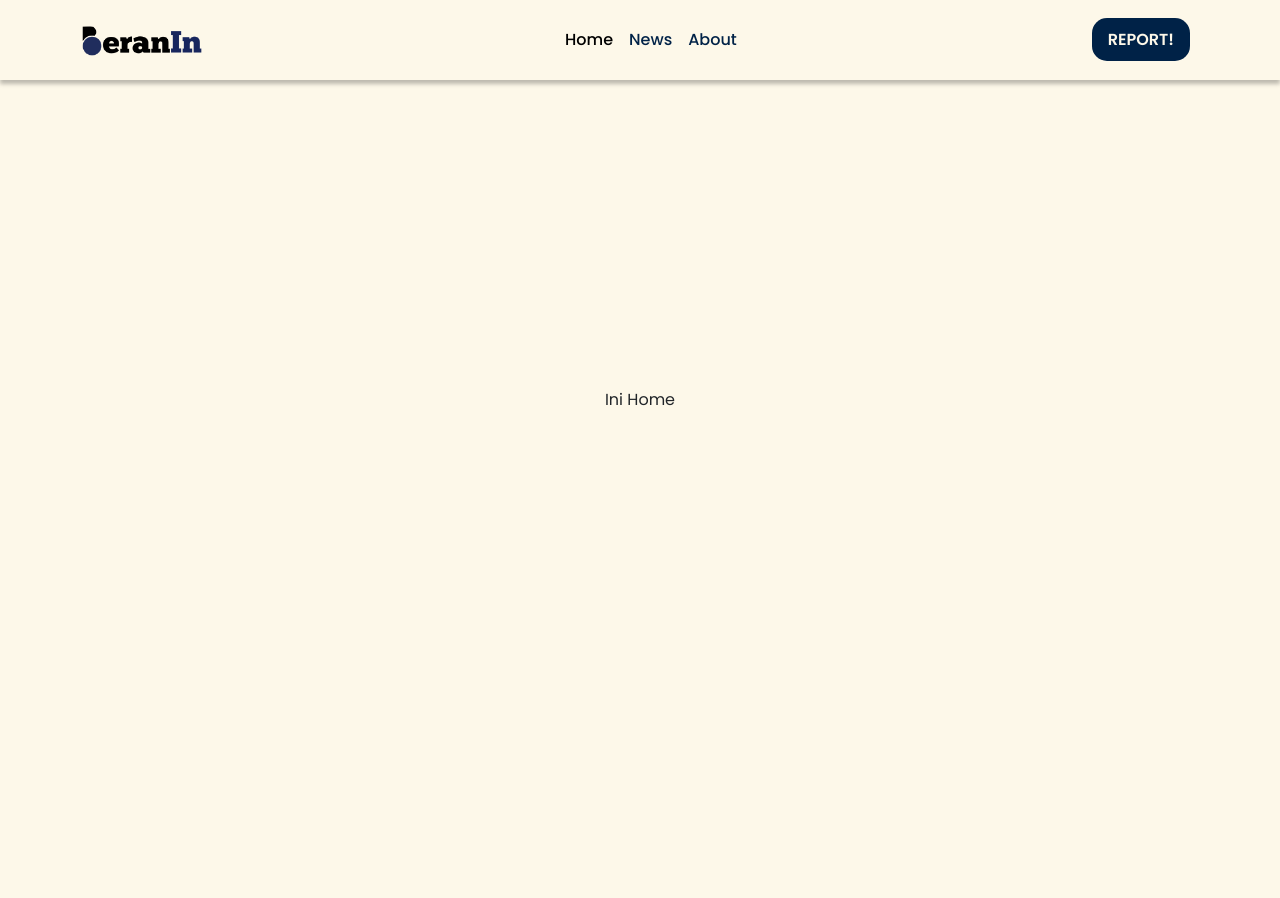
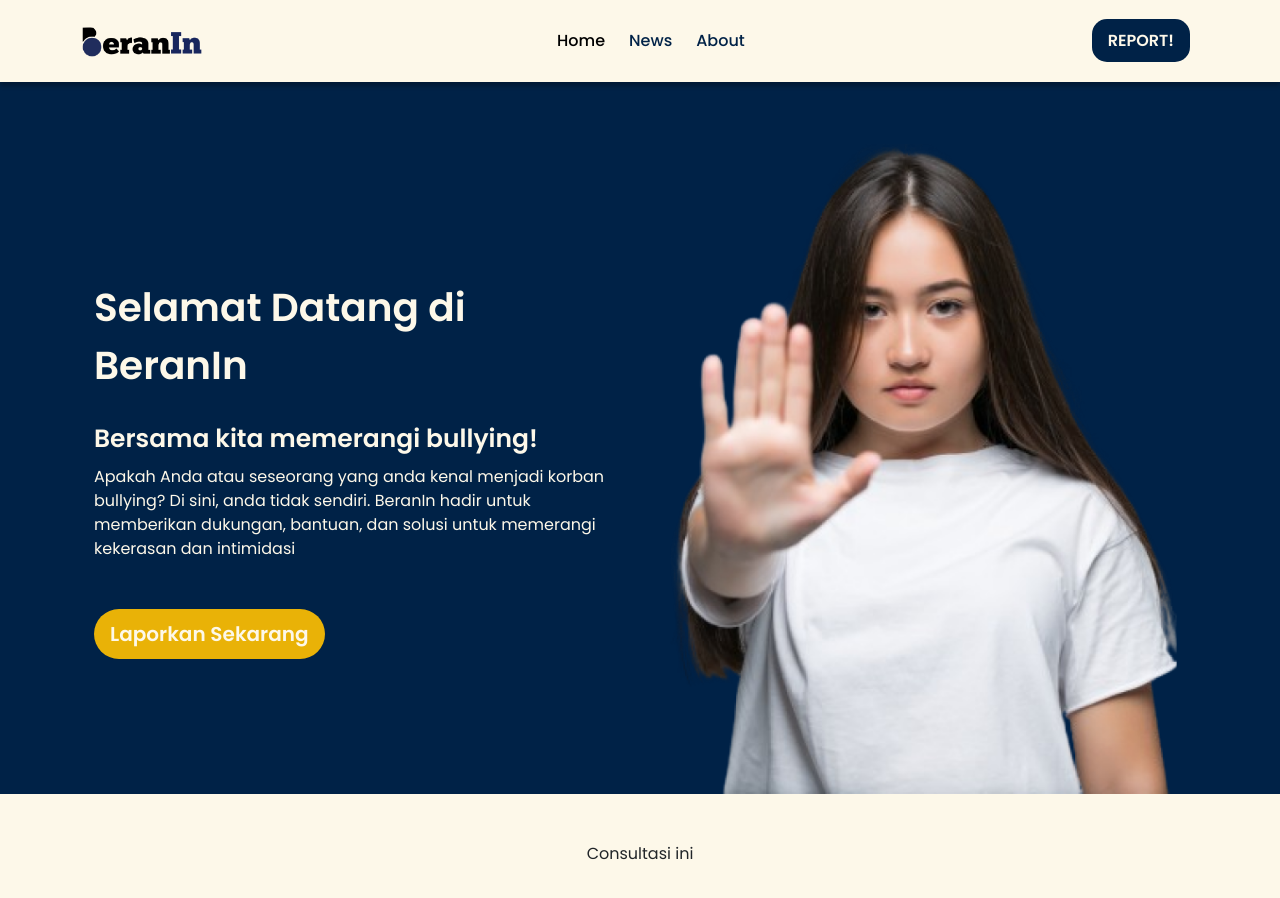
Before and after one commit to ulumfr/beranin, a React (Create React App) app in the folder client/: page / in a window 1280 px wide. Shown: the top 898 px of the page. Before the commit the page ends 800 px from the top, so only its background shows below. Built offline with nearby package versions, Linux system fonts and the light colour scheme.

Commit message:
add: hero section

```diff
--- a/client/package.json
+++ b/client/package.json
@@ -7,6 +7,7 @@
     "@testing-library/react": "^13.4.0",
     "@testing-library/user-event": "^13.5.0",
     "bootstrap": "^5.3.3",
+    "framer-motion": "^11.0.24",
     "react": "^18.2.0",
     "react-bootstrap": "^2.10.2",
     "react-dom": "^18.2.0",
--- a/client/src/App.js
+++ b/client/src/App.js
@@ -5,6 +5,7 @@ import NotFoundPage from "./pages/notfound";
 import HomePage from "./pages/home/home";
 import NewsPage from "./pages/news/news";
 import AboutPage from "./pages/about/about";
+import { AnimatePresence } from "framer-motion";
 
 const DefaultLayout = ({ children }) => (
   <div>
@@ -18,6 +19,7 @@ const App = () => {
 
   return (
     <>
+      <AnimatePresence>
         <Routes location={location} key={location.pathname}>
           <Route path="*" element={<Navigate to="/404" replace />} />
           <Route path="/404" element={<NotFoundPage />} />
@@ -46,6 +48,7 @@ const App = () => {
             }
           />
         </Routes>
+      </AnimatePresence>
     </>
   );
 };
--- a/client/src/assets/css/style.css
+++ b/client/src/assets/css/style.css
@@ -54,11 +54,69 @@ h4 {
   color: var(--primary-color);
 }
 
+.custom-navbar {
+  background-color: var(--secondary-color);
+  transition: 0.4s;
+  padding: 20px 0;
+  box-shadow: 0px 4px 4px 0px rgba(0, 0, 0, 0.25);
+}
+
+.menu-icon {
+  font-size: var(--h2-font-size);
+  color: var(--primary-color);
+}
+
 .custom-button-report {
   background-color: var(--primary-color);
   color: var(--secondary-color);
   padding: 10px 16px;
+  border: 0;
   border-radius: 15px;
   font-size: var(--h5-font-size);
   font-weight: var(--font-semibold);
 }
+
+.custom-button-report:hover {
+  background-color: var(--tertiary-color);
+  color: var(--primary-color);
+}
+
+/*========== Home ==========*/
+.hero-section {
+  background-color: var(--primary-color);
+}
+
+.hero_one {
+  font-size: var(--h1-font-size);
+  font-weight: var(--font-bold);
+}
+
+.hero_two {
+  font-size: var(--h3-font-size);
+  font-weight: 600;
+}
+
+.hero_three {
+  font-size: var(--h5-font-size);
+  font-weight: 400;
+}
+
+.hero_two,
+.hero_one,
+.hero_three {
+  color: var(--secondary-color);
+}
+
+.custom-button-hero {
+  background-color: var(--tertiary-color);
+  color: var(--secondary-color);
+  font-weight: var(--font-bold);
+  font-size: var(--h4-font-size);
+  border-radius: 40px;
+  border: 0;
+  padding: 10px 16px;
+}
+
+.custom-button-hero:hover {
+  color: var(--primary-color);
+}
--- a/client/src/components/navbar.jsx
+++ b/client/src/components/navbar.jsx
@@ -1,24 +1,12 @@
 import React from "react";
-import {
-  Navbar as Navbar,
-  Container,
-  Image,
-  Nav,
-  Button,
-} from "react-bootstrap";
+import { Navbar, Container, Image, Nav } from "react-bootstrap";
 import { NavLink } from "react-router-dom";
 import logo from "../assets/img/logo.png";
+import { motion } from "framer-motion";
 
 const NavBar = () => {
   return (
-    <Navbar
-      expand="lg"
-      fixed="top"
-      style={{
-        height: "80px",
-        boxShadow: "0px 4px 4px 0px rgba(0, 0, 0, 0.25)",
-      }}
-    >
+    <Navbar expand="lg" fixed="top" className="custom-navbar">
       <Container>
         <Navbar.Brand href="/">
           <Image
@@ -33,9 +21,13 @@ const NavBar = () => {
           aria-controls="navbarSupportedContent"
           aria-expanded="false"
           aria-label="Toggle navigation"
-        />
-        <Navbar.Collapse id="navbarSupportedContent">
-          <Nav className="mx-auto">
+        >
+          <div className="menu-icon">
+            <i className="bx bx-menu"></i>
+          </div>
+        </Navbar.Toggle>
+        <Navbar.Collapse id="navbarSupportedContent" className="text-center">
+          <Nav className="mx-auto gap-2">
             <Nav.Item>
               <Nav.Link as={NavLink} to="/" className="fw-medium custom-link">
                 Home
@@ -62,10 +54,12 @@ const NavBar = () => {
               </Nav.Link>
             </Nav.Item>
           </Nav>
-          <Nav className="gap-2">
-            <Nav.Link as={NavLink} to="/login">
-              <span className="custom-button-report">REPORT!</span>
-            </Nav.Link>
+          <Nav>
+            <motion.div whileHover={{ scale: 1.1 }}>
+              <Nav.Link as={NavLink} to="/login">
+                <span className="custom-button-report">REPORT!</span>
+              </Nav.Link>
+            </motion.div>
           </Nav>
         </Navbar.Collapse>
       </Container>
--- /dev/null
+++ b/client/src/pages/home/consult.jsx
@@ -0,0 +1,16 @@
+import React from "react";
+
+const ConsultSection = () => {
+  return (
+    <div>
+      <section
+        className="py-5 d-flex align-items-center justify-content-center"
+        style={{ background: "var(--secondary-color)" }}
+      >
+        Consultasi ini
+      </section>
+    </div>
+  );
+};
+
+export default ConsultSection;
--- /dev/null
+++ b/client/src/pages/home/hero.jsx
@@ -0,0 +1,49 @@
+import React from "react";
+import { Container, Row, Col, Image } from "react-bootstrap";
+import ImageHero from "../../assets/img/hero.png";
+import { motion } from "framer-motion";
+
+const HeroSection = () => {
+  return (
+    <div>
+      <section className="pt-5 mt-5 hero-section">
+        <Container className="pt-5 px-4">
+          <Row>
+            <Col md={6} className="my-auto">
+              <div className="hero_one pb-4">Selamat Datang di BeranIn</div>
+              <div className="hero_two pb-2">
+                Bersama kita memerangi bullying!
+              </div>
+              <div className="hero_three">
+                Apakah Anda atau seseorang yang anda kenal menjadi korban
+                bullying? Di sini, anda tidak sendiri. BeranIn hadir untuk
+                memberikan dukungan, bantuan, dan solusi untuk memerangi
+                kekerasan dan intimidasi
+              </div>
+              <motion.button
+                className="custom-button-hero mt-5"
+                initial={{ y: 100, scale: 0.5 }}
+                animate={{ y: 0, scale: 1 }}
+                transition={{ duration: 0.8 }}
+                whileHover={{ scale: 1.2 }}
+              >
+                Laporkan Sekarang
+              </motion.button>
+            </Col>
+
+            <Col md={6} className="home_gambar">
+              <Image
+                src={ImageHero}
+                alt="foto_arul"
+                draggable="false"
+                width={"525px"}
+              />
+            </Col>
+          </Row>
+        </Container>
+      </section>
+    </div>
+  );
+};
+
+export default HeroSection;
--- a/client/src/pages/home/home.jsx
+++ b/client/src/pages/home/home.jsx
@@ -1,4 +1,6 @@
 import React, { useEffect } from "react";
+import HeroSection from "./hero";
+import ConsultSection from "./consult";
 
 const HomePage = () => {
   useEffect(() => {
@@ -6,9 +8,10 @@ const HomePage = () => {
   });
 
   return (
-    <div className="d-flex justify-content-center align-items-center vh-100">
-      Ini Home
-    </div>
+    <>
+      <HeroSection />
+      <ConsultSection />
+    </>
   );
 };
 
```
Lines whose indentation alone changed are shown as unchanged.
